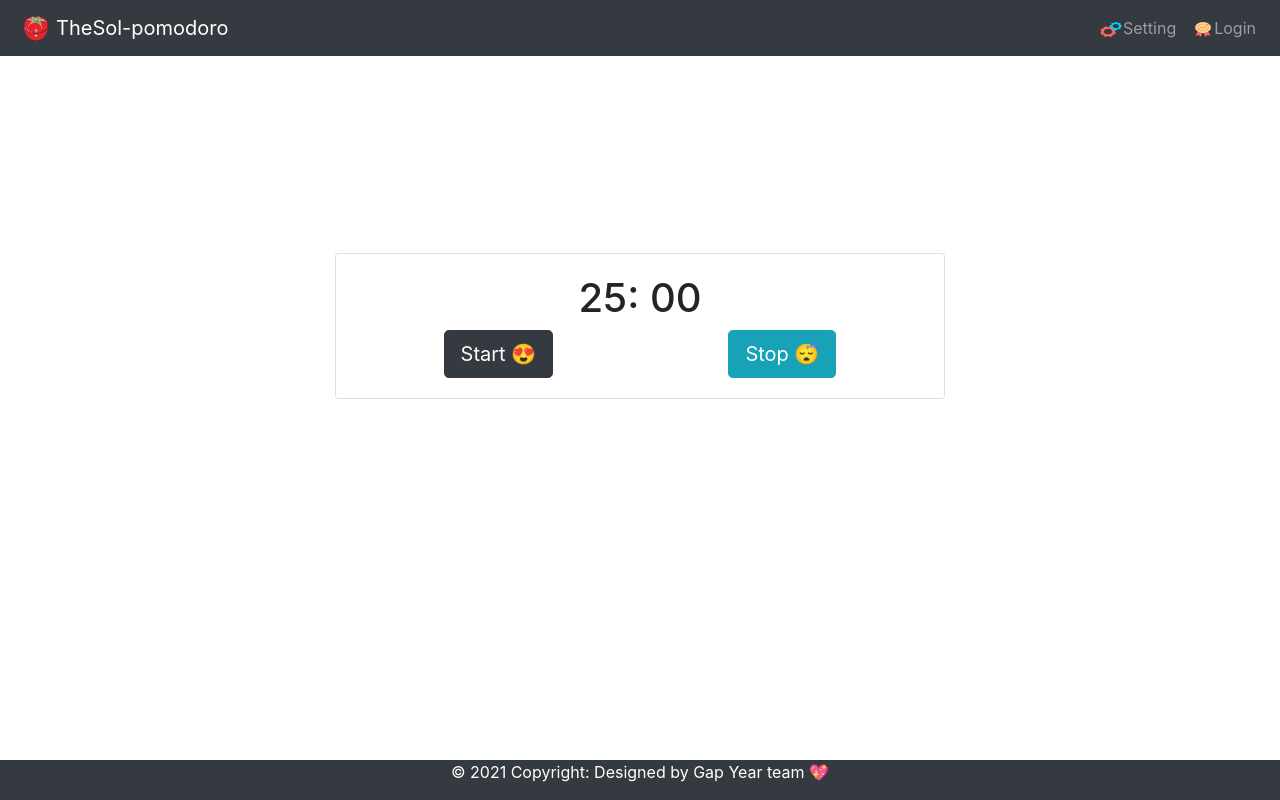
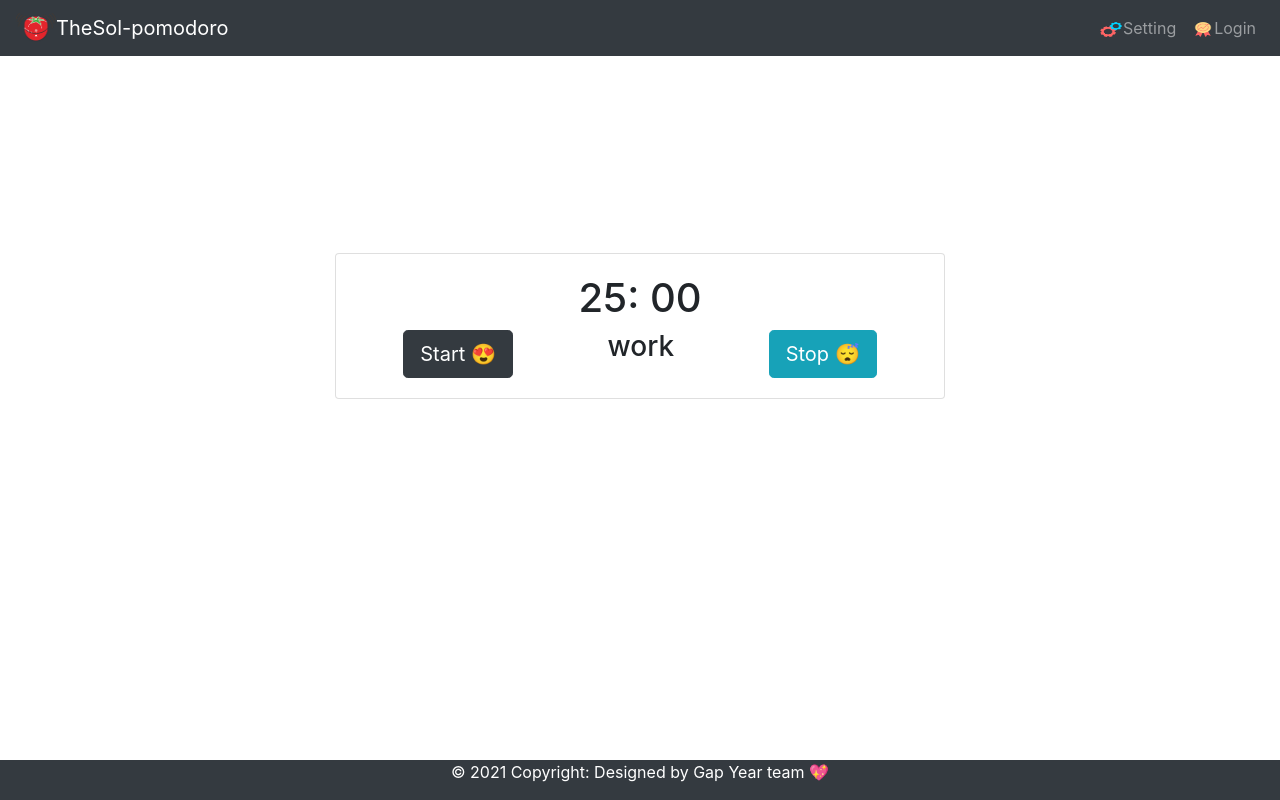
Before and after one commit to the-sol/pomodoro, a React (Create React App) app: page / in a window 1280 px wide. Built offline with nearby package versions, Linux system fonts and the light colour scheme.

Commit message:
Feat: add text that shows each period
add text that shows which period we are currently in.

```diff
--- a/src/component/Timer/index.jsx
+++ b/src/component/Timer/index.jsx
@@ -13,6 +13,7 @@ const Timer = () => {
   const [[mins, secs], setTime] = useState([INITIAL_PERIOD.mins, INITIAL_PERIOD.secs]);
   const [isRunning, setIsRunning] = useState(false);
   const [currentPeriod, setCurrentPeriod] = useState(INITIAL_PERIOD);
+  const [periodText, setPeriodText] = useState(INITIAL_PERIOD.id);
   const tickTimeoutId = useRef(0);
   const counter = useRef(0);
   useEffect(() => {
@@ -25,10 +26,11 @@ const Timer = () => {
       setIsRunning(false);
       counter.current += 1;
       const nextPeriod = determineNextPeriod(currentPeriod, counter.current);
-      if (counter.current === 7) {
+      if (counter.current === 8) {
         counter.current = 0;
       }
       setCurrentPeriod(nextPeriod);
+      setPeriodText(nextPeriod.id);
       setTime([nextPeriod.mins, nextPeriod.secs]);
     };
 
@@ -54,6 +56,7 @@ const Timer = () => {
       </h1>
       <div className="d-flex justify-content-around">
         <Button variant="dark" size="lg" type="button" onClick={handleStartClick}>Start &#128525;</Button>
+        <h3>{periodText}</h3>
         <Button variant="info" size="lg" type="button" onClick={handleStopClick}>Stop &#128564;</Button>
       </div>
     </>
```
